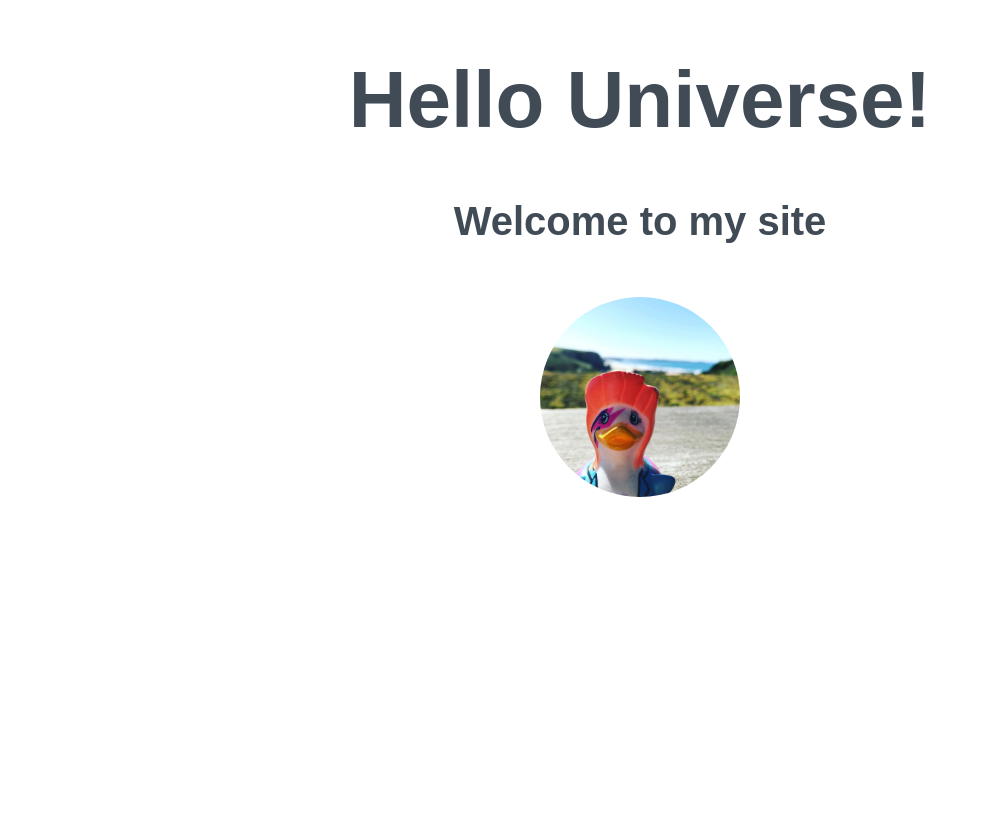
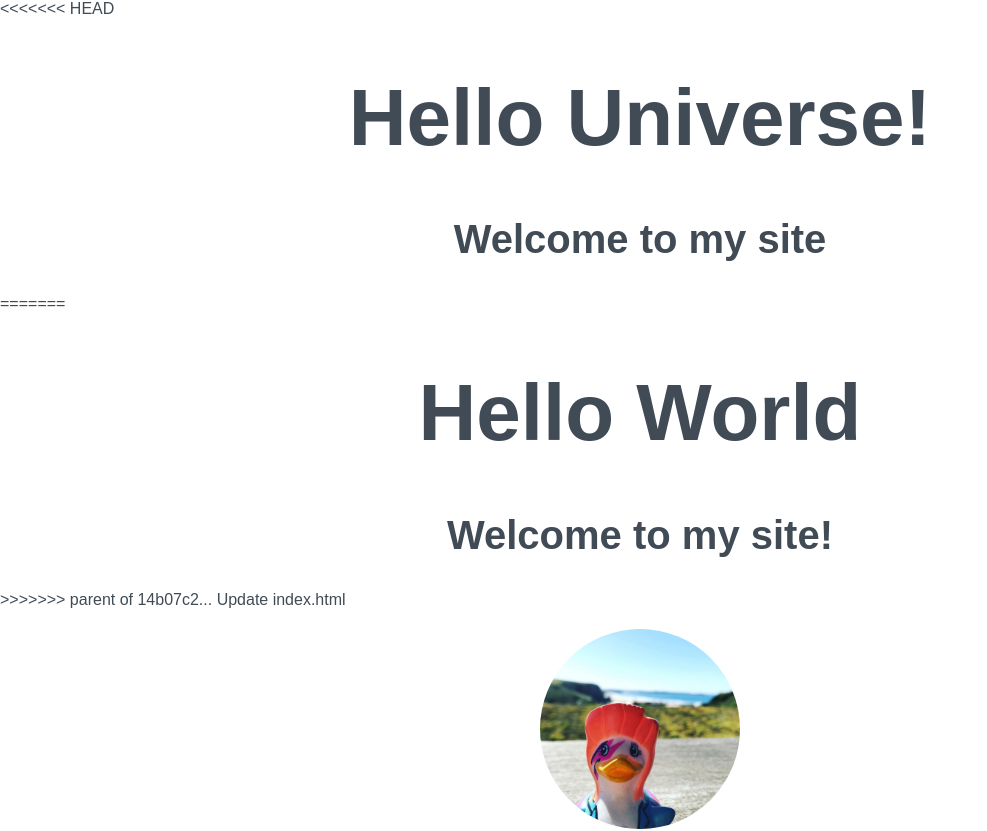
Before and after one commit to JulianneGriffin/beginners-week-one-master, a plain HTML site: page index.html in a window 1280 px wide. Shown: the top 831 px of the page, without its empty margins (0-987 px from the left). Drawn offline with Linux system fonts and the light colour scheme.

Commit message:
Update index.html

```diff
--- a/index.html
+++ b/index.html
@@ -6,8 +6,13 @@
   </head>
   <body>
     <div>
+<<<<<<< HEAD
       <h1>Hello Universe!</h1>
       <h2>Welcome to my site</h2>
+=======
+      <h1>Hello World</h1>
+      <h2>Welcome to my site!</h2>
+>>>>>>> parent of 14b07c2... Update index.html
       <img src="duck.jpg" alt="image of a duck" width="200px">
     </div>
     <div>
```
